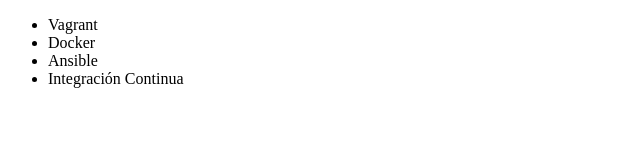
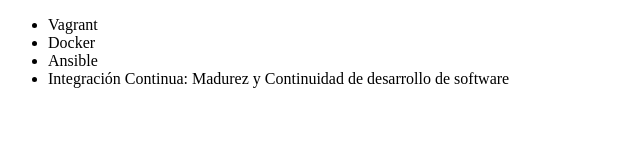
Before and after one commit to Jaerasg/alura-git, a plain HTML site: page index.html in a window 1280 px wide. Shown: the whole page, without its empty margins (0-640 px from the left). Drawn offline with Linux system fonts and the light colour scheme.

Commit message:
Renombrando curso de integración continua

```diff
--- a/index.html
+++ b/index.html
@@ -9,7 +9,7 @@
             <li>Vagrant</li>
             <li>Docker</li>
             <li>Ansible</li>
-            <li>Integración Continua</li>
+            <li>Integración Continua: Madurez y Continuidad de desarrollo de software</li>
         </ul>
     </body>
 </html>
```
